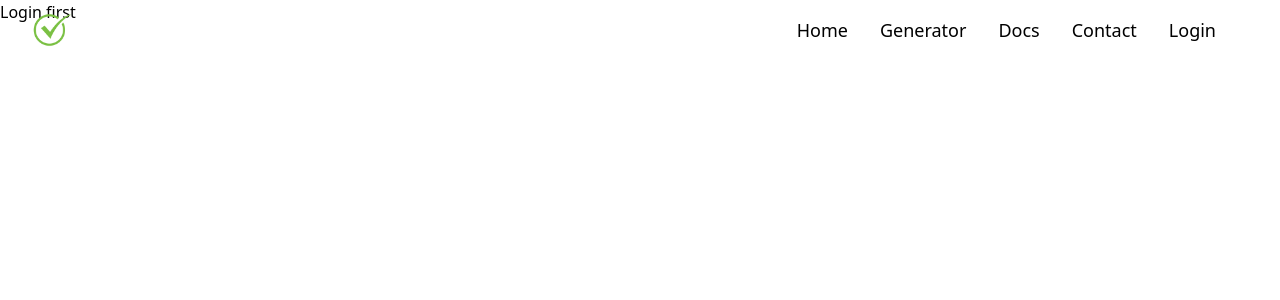
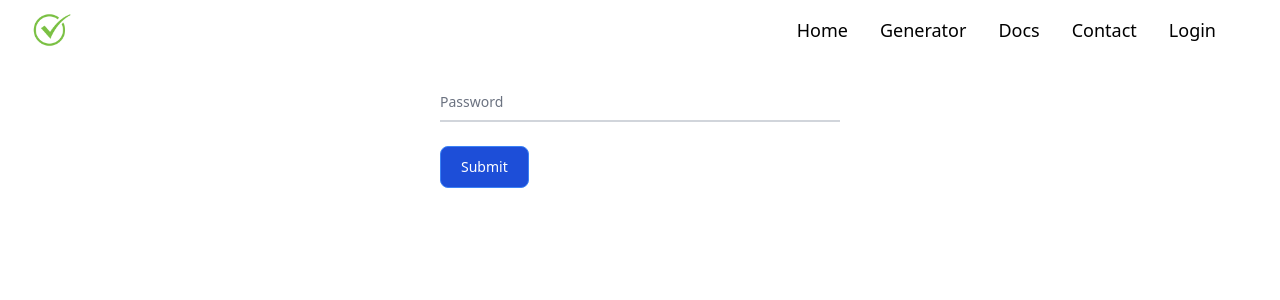
Before and after one commit to Habibaferdausi/Authentication-with-firebase, a React (Vite) app: page /login in a window 1280 px wide. Shown: the top 300 px of the page. Built offline with nearby package versions, Linux system fonts and the light colour scheme.

Commit message:
add password

```diff
--- a/src/components/Auth/Login.jsx
+++ b/src/components/Auth/Login.jsx
@@ -1,5 +1,52 @@
+import React, { useState } from "react";
+
 const Login = () => {
-  return <div>Login first</div>;
+  const [password, setPassword] = useState("");
+  const [passwordError, setPasswordError] = useState("");
+
+  const handleSubmit = (e) => {
+    e.preventDefault();
+    const form = e.target;
+    const password = form.password.value;
+    console.log(password);
+  };
+
+  const handlePassword = (e) => {
+    setPassword(e.target.value);
+  };
+  return (
+    <div className="mt-20">
+      <form onSubmit={handleSubmit}>
+        <div className="relative z-0 w-full mb-6 mt-10  group">
+          <div className="relative z-0 w-full mb-6 group">
+            <input
+              type="password"
+              name="password"
+              id="password"
+              value={password}
+              onChange={handlePassword}
+              className="block py-2.5 px-0 w-full text-sm text-gray-900 bg-transparent border-0 border-b-2 border-gray-300 appearance-none dark:text-white dark:border-gray-600 dark:focus:border-blue-500 focus:outline-none focus:ring-0 focus:border-blue-600 peer"
+              placeholder=" "
+              required
+            />
+            <label
+              htmlFor="floating_password"
+              className="peer-focus:font-medium absolute text-sm text-gray-500 dark:text-gray-400 duration-300 transform -translate-y-6 scale-75 top-3 -z-10 origin-[0] peer-focus:left-0 peer-focus:text-blue-600 peer-focus:dark:text-blue-500 peer-placeholder-shown:scale-100 peer-placeholder-shown:translate-y-0 peer-focus:scale-75 peer-focus:-translate-y-6"
+            >
+              Password
+            </label>
+          </div>
+        </div>
+        <button
+          type="submit"
+          className="text-white bg-blue-700 hover:bg-blue-800 focus:ring-4 focus:outline-none focus:ring-blue-300 font-medium rounded-lg text-sm w-full sm:w-auto px-5 py-2.5 text-center dark:bg-blue-600 dark:hover:bg-blue-700 dark:focus:ring-blue-800"
+        >
+          Submit
+        </button>
+        {passwordError && <span>{passwordError}</span>}
+      </form>
+    </div>
+  );
 };
 
 export default Login;
```
